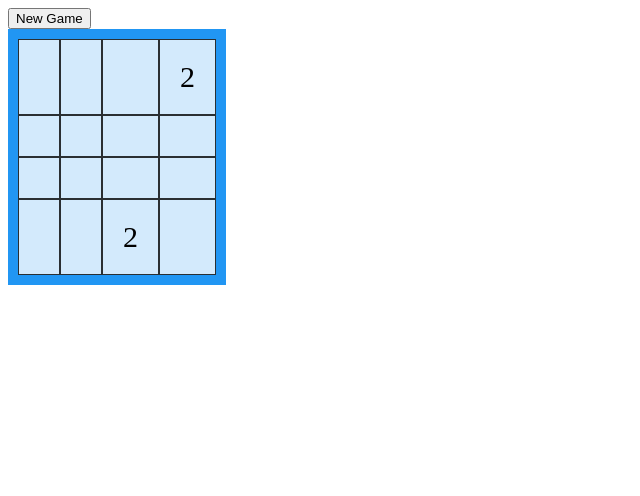
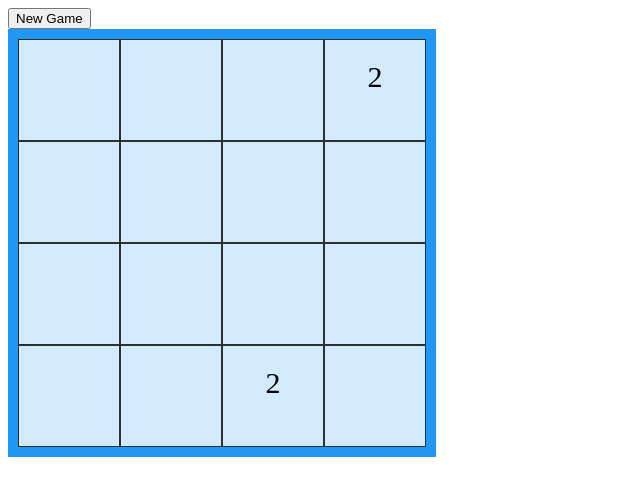
Before and after one commit to sampma309/2048-Clone, a plain HTML site: page index.html in a window 1280 px wide. Shown: the whole page, without its empty margins (0-640 px from the left). Drawn offline with Linux system fonts and the light colour scheme.

Commit message:
increased grid item size to better fit four digit numbers

```diff
--- a/styles.css
+++ b/styles.css
@@ -11,4 +11,6 @@
     padding: 20px;
     font-size: 30px;
     text-align: center;
+    width: 60px;
+    height: 60px;
   }
```
